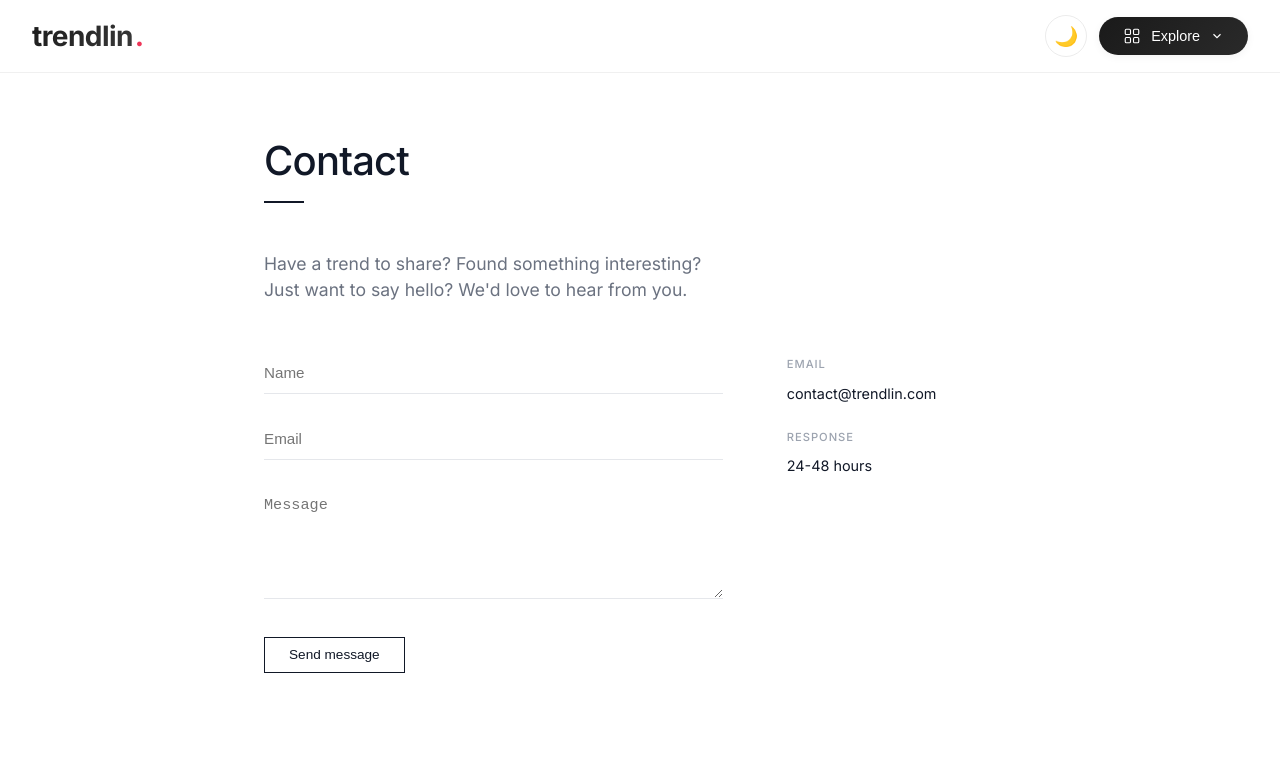
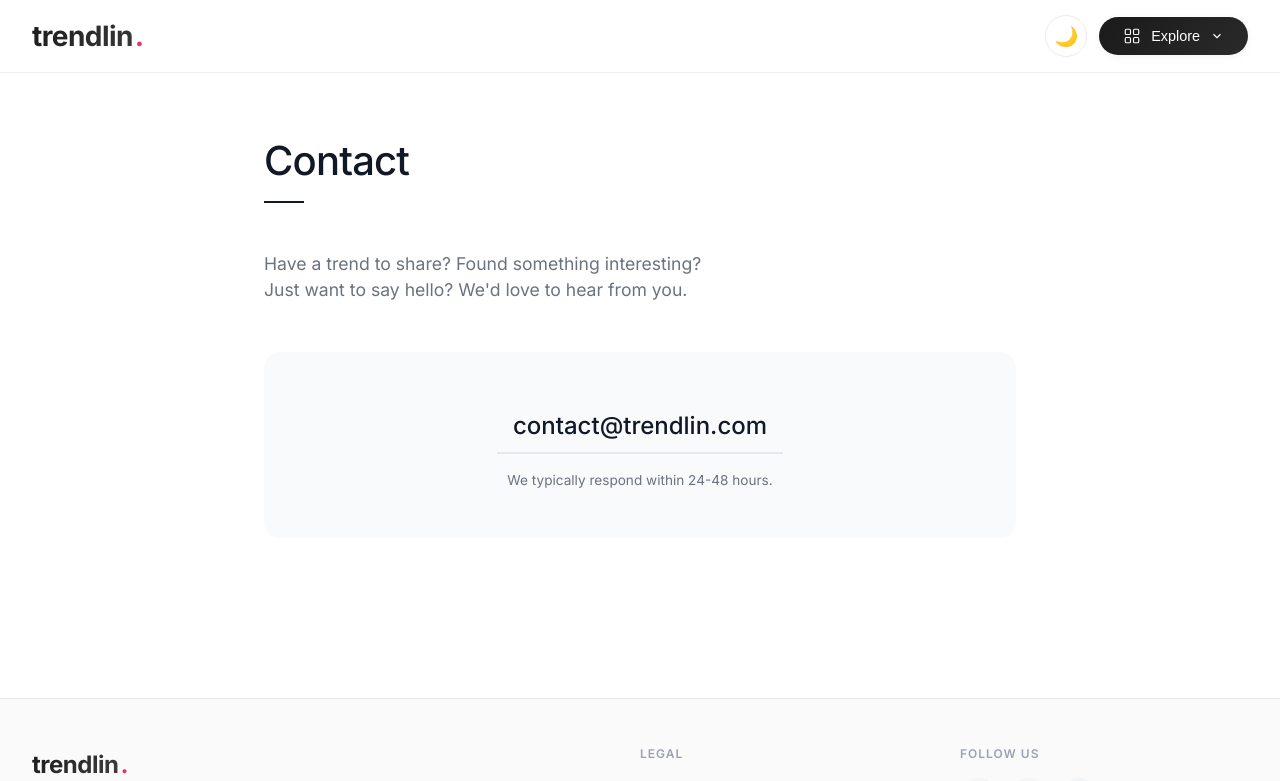
Before and after one commit to Rayhan-G/trendlin, a Next.js app: page /contact in a window 1280 px wide. Shown: the top 781 px of the page. Built offline with nearby package versions, Linux system fonts and the light colour scheme.

Commit message:
update site

```diff
--- a/src/pages/contact.js
+++ b/src/pages/contact.js
@@ -1,48 +1,6 @@
-import { useState } from 'react'
 import Layout from '@/components/Layout'
 
 export default function Contact() {
-  const [formData, setFormData] = useState({
-    name: '',
-    email: '',
-    message: ''
-  })
-  const [status, setStatus] = useState(null)
-
-  const handleSubmit = async (e) => {
-    e.preventDefault()
-    setStatus('sending')
-
-    try {
-      const response = await fetch('/api/contact', {
-        method: 'POST',
-        headers: {
-          'Content-Type': 'application/json',
-        },
-        body: JSON.stringify(formData)
-      })
-
-      if (response.ok) {
-        setStatus('success')
-        setFormData({ name: '', email: '', message: '' })
-        setTimeout(() => setStatus(null), 5000)
-      } else {
-        setStatus('error')
-        setTimeout(() => setStatus(null), 5000)
-      }
-    } catch (error) {
-      setStatus('error')
-      setTimeout(() => setStatus(null), 5000)
-    }
-  }
-
-  const handleChange = (e) => {
-    setFormData({
-      ...formData,
-      [e.target.name]: e.target.value
-    })
-  }
-
   return (
     <Layout>
       <div className="container">
@@ -57,75 +15,11 @@ export default function Contact() {
             Just want to say hello? We'd love to hear from you.
           </p>
 
-          <div className="contact-wrapper">
-            <form onSubmit={handleSubmit} className="contact-form">
-              <div className="form-group">
-                <input
-                  type="text"
-                  id="name"
-                  name="name"
-                  placeholder="Name"
-                  value={formData.name}
-                  onChange={handleChange}
-                  required
-                />
-              </div>
-
-              <div className="form-group">
-                <input
-                  type="email"
-                  id="email"
-                  name="email"
-                  placeholder="Email"
-                  value={formData.email}
-                  onChange={handleChange}
-                  required
-                />
-              </div>
-
-              <div className="form-group">
-                <textarea
-                  id="message"
-                  name="message"
-                  placeholder="Message"
-                  value={formData.message}
-                  onChange={handleChange}
-                  required
-                  rows="5"
-                />
-              </div>
-
-              <button
-                type="submit"
-                className="submit-btn"
-                disabled={status === 'sending'}
-              >
-                {status === 'sending' ? 'Sending' : 'Send message'}
-              </button>
-
-              {status === 'success' && (
-                <div className="success-message">
-                  Thank you. We'll respond within 24-48 hours.
-                </div>
-              )}
-
-              {status === 'error' && (
-                <div className="error-message">
-                  Failed to send. Please email contact@trendlin.com
-                </div>
-              )}
-            </form>
-
-            <div className="info">
-              <div className="info-item">
-                <span className="info-label">Email</span>
-                <a href="mailto:contact@trendlin.com" className="info-value">contact@trendlin.com</a>
-              </div>
-              <div className="info-item">
-                <span className="info-label">Response</span>
-                <span className="info-value">24-48 hours</span>
-              </div>
-            </div>
+          <div className="contact-card">
+            <a href="mailto:contact@trendlin.com" className="email-link">
+              contact@trendlin.com
+            </a>
+            <p className="response-note">We typically respond within 24-48 hours.</p>
           </div>
         </div>
       </div>
@@ -182,126 +76,46 @@ export default function Contact() {
           color: #9ca3af;
         }
 
-        .contact-wrapper {
-          display: flex;
-          gap: 4rem;
-          align-items: flex-start;
+        .contact-card {
+          text-align: center;
+          padding: 3rem;
+          background: #f9fafb;
+          border-radius: 16px;
         }
 
-        .contact-form {
-          flex: 2;
+        :global(body.dark) .contact-card {
+          background: #111827;
         }
 
-        .form-group {
-          margin-bottom: 1.5rem;
-        }
-
-        input, textarea {
-          width: 100%;
-          padding: 0.75rem 0;
-          border: none;
-          border-bottom: 1px solid #e5e7eb;
-          font-size: 0.95rem;
-          background: transparent;
+        .email-link {
+          display: inline-block;
+          font-size: 1.5rem;
+          font-weight: 500;
+          color: #111827;
+          text-decoration: none;
+          padding: 0.5rem 1rem;
+          border-bottom: 2px solid #e5e7eb;
           transition: all 0.2s;
         }
 
-        :global(body.dark) input,
-        :global(body.dark) textarea {
+        :global(body.dark) .email-link {
+          color: #ffffff;
           border-bottom-color: #1f2937;
-          color: #f9fafb;
         }
 
-        input:focus, textarea:focus {
-          outline: none;
+        .email-link:hover {
           border-bottom-color: #111827;
+          transform: translateY(-2px);
         }
 
-        :global(body.dark) input:focus,
-        :global(body.dark) textarea:focus {
+        :global(body.dark) .email-link:hover {
           border-bottom-color: #ffffff;
         }
 
-        textarea {
-          resize: vertical;
-          min-height: 100px;
-        }
-
-        .submit-btn {
-          margin-top: 0.5rem;
-          padding: 0.6rem 1.5rem;
-          background: transparent;
-          color: #111827;
-          border: 1px solid #111827;
+        .response-note {
+          margin-top: 1rem;
           font-size: 0.85rem;
-          font-weight: 500;
-          cursor: pointer;
-          transition: all 0.2s;
-        }
-
-        :global(body.dark) .submit-btn {
-          color: #ffffff;
-          border-color: #ffffff;
-        }
-
-        .submit-btn:hover {
-          background: #111827;
-          color: white;
-        }
-
-        :global(body.dark) .submit-btn:hover {
-          background: #ffffff;
-          color: #111827;
-        }
-
-        .submit-btn:disabled {
-          opacity: 0.5;
-          cursor: not-allowed;
-        }
-
-        .success-message {
-          margin-top: 1rem;
-          font-size: 0.8rem;
-          color: #10b981;
-        }
-
-        .error-message {
-          margin-top: 1rem;
-          font-size: 0.8rem;
-          color: #ef4444;
-        }
-
-        .info {
-          flex: 1;
-          padding-top: 0.25rem;
-        }
-
-        .info-item {
-          margin-bottom: 1.5rem;
-        }
-
-        .info-label {
-          display: block;
-          font-size: 0.7rem;
-          font-weight: 500;
-          text-transform: uppercase;
-          letter-spacing: 1px;
-          color: #9ca3af;
-          margin-bottom: 0.5rem;
-        }
-
-        .info-value {
-          font-size: 0.9rem;
-          color: #111827;
-          text-decoration: none;
-        }
-
-        :global(body.dark) .info-value {
-          color: #e5e7eb;
-        }
-
-        .info-value:hover {
-          text-decoration: underline;
+          color: #6b7280;
         }
 
         @media (max-width: 768px) {
@@ -317,9 +131,8 @@ export default function Contact() {
             font-size: 1rem;
           }
 
-          .contact-wrapper {
-            flex-direction: column;
-            gap: 2rem;
+          .email-link {
+            font-size: 1.2rem;
           }
         }
 
@@ -335,6 +148,15 @@ export default function Contact() {
           .lead br {
             display: none;
           }
+
+          .contact-card {
+            padding: 2rem;
+          }
+
+          .email-link {
+            font-size: 1rem;
+            word-break: break-all;
+          }
         }
       `}</style>
     </Layout>
```
Also changed, not shown: src/pages/api/contact.js (deleted, +0 -43 lines).
